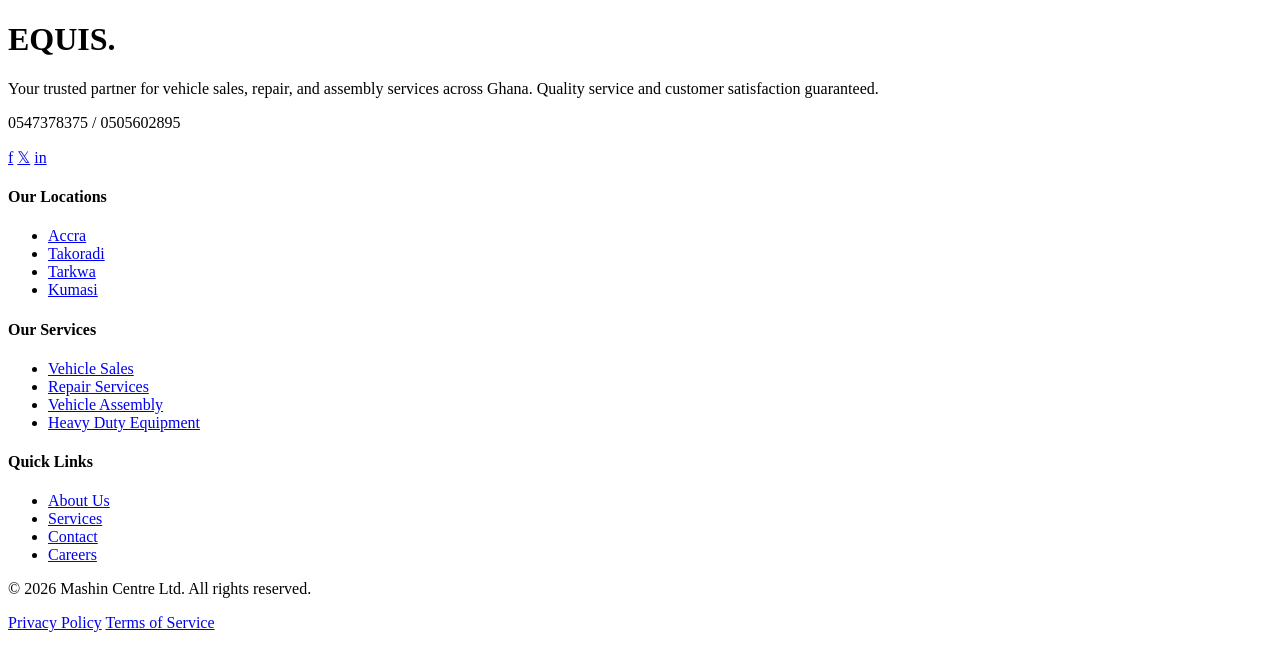
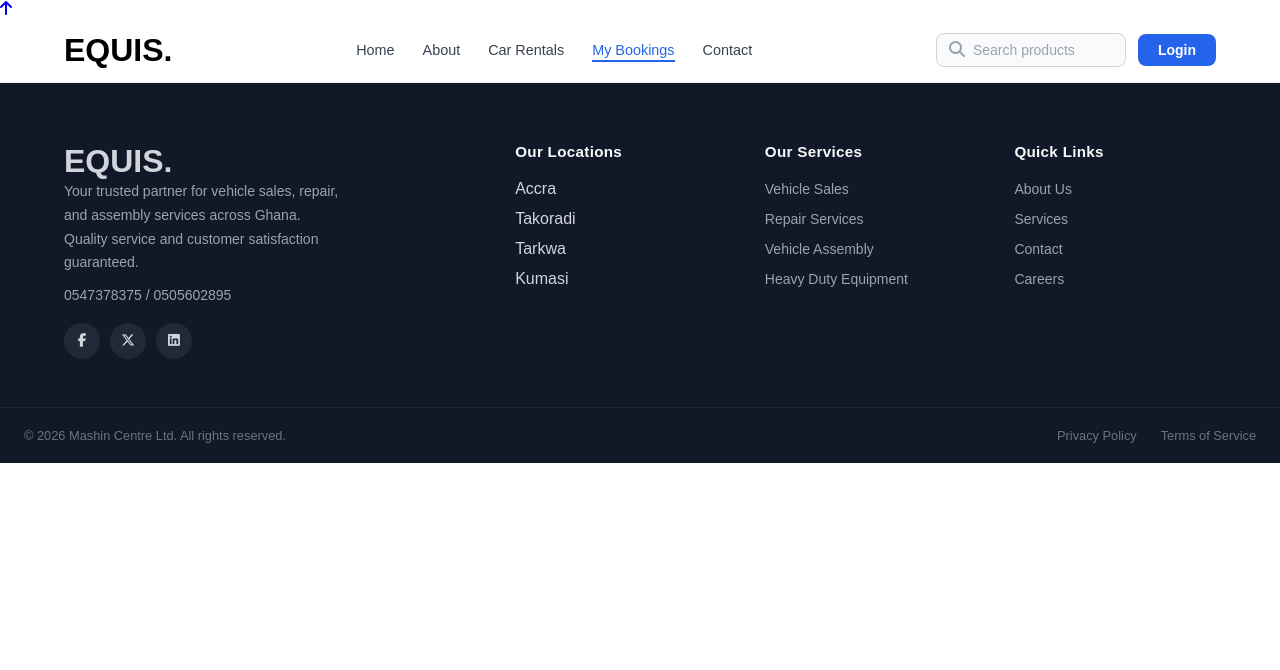
Before and after one commit to darlingbigjunoir-svg/Cars, a plain HTML site: page booking.html in a window 1280 px wide. Drawn offline with Linux system fonts and the light colour scheme.

Commit message:
added some files

```diff
--- a/booking.html
+++ b/booking.html
@@ -1,12 +1,57 @@
-<!DOCTYPE html>
+<!doctype html>
+
 <html lang="en">
-<head>
-    <meta charset="UTF-8">
-    <meta name="viewport" content="width=device-width, initial-scale=1.0">
-    <title>Document</title>
-</head>
-<body>
-    <!---------Footer----------------->
+  <head>
+    <meta charset="UTF-8" />
+
+    <meta name="viewport" content="width=device-width, initial-scale=1.0" />
+
+    <title>EQUIS</title>
+
+    <link rel="stylesheet" href="css/style.css" />
+     <link rel="stylesheet" href="https://cdnjs.cloudflare.com/ajax/libs/font-awesome/6.5.0/css/all.min.css"/>
+  </head>
+  <body id="top">
+
+    <div class="top-arrow">
+        <a href="#top"><i class="fa-solid fa-arrow-up"></i></a>
+    </div>
+
+   <!---------Header----------------->
+<header>
+  <div class="container">
+    <div class="navbar">
+
+      <div class="logo">
+        <h1>EQUIS.</h1>
+      </div>
+
+      <nav>
+        <ul>
+          <li><a href="index.html" >Home</a></li>
+          <li><a href="about.html">About</a></li>
+          <li><a href="rentals.html">Car Rentals</a></li>
+          <li><a href="booking.html"  class="active">My Bookings</a></li>
+          <li><a href="contact.html">Contact</a></li>
+        </ul>
+      </nav>
+
+      <div class="header-actions">
+        <div class="search-box">
+          <span class="search-icon"><i class="fa-solid fa-magnifying-glass"></i></span>
+          <input type="text" placeholder="Search products" />
+        </div>
+        <a href="#" class="btn-login">Login</a>
+      </div>
+
+    </div>
+  </div>
+</header>
+<!-----------------End of header--------------------->
+<main>
+
+</main>
+ <!---------Footer----------------->
     <footer>
       <div class="footer-container">
 
@@ -19,19 +64,19 @@
           </p>
           <p class="footer-phone">0547378375 / 0505602895</p>
           <div class="footer-socials">
-            <a href="#" class="social-link">f</a>
-            <a href="#" class="social-link">𝕏</a>
-            <a href="#" class="social-link">in</a>
+            <a href="www.facebook.com" class="social-link"><i class="fa-brands fa-facebook-f"></i></a>
+            <a href="www.twitter.com" class="social-link"><i class="fa-brands fa-x-twitter"></i></a>
+            <a href="www.LinkedIn.com" class="social-link"><i class="fa-brands fa-linkedin"></i></a>
           </div>
         </div>
 
         <div class="footer-col">
           <h4>Our Locations</h4>
           <ul>
-            <li><a href="#">Accra</a></li>
-            <li><a href="#">Takoradi</a></li>
-            <li><a href="#">Tarkwa</a></li>
-            <li><a href="#">Kumasi</a></li>
+            <li>Accra</li>
+            <li>Takoradi</li>
+            <li>Tarkwa</li>
+            <li>Kumasi</li>
           </ul>
         </div>
 
@@ -48,10 +93,10 @@
         <div class="footer-col">
           <h4>Quick Links</h4>
           <ul>
-            <li><a href="#">About Us</a></li>
-            <li><a href="#">Services</a></li>
-            <li><a href="#">Contact</a></li>
-            <li><a href="#">Careers</a></li>
+            <li><a href="about.html">About Us</a></li>
+            <li><a href="booking.html">Services</a></li>
+            <li><a href="contact.html">Contact</a></li>
+            <li><a href="about.html">Careers</a></li>
           </ul>
         </div>
 
@@ -66,5 +111,7 @@
       </div>
     </footer>
     <!---------End of Footer----------------->
-</body>
+
+    <script src="js/script.js"></script>
+  </body>
 </html>
```
Also changed, not shown: about.html (+59 -12 lines), contact.html (+67 -20 lines), index.html (+15 -10 lines), rentals.html (+67 -20 lines).
